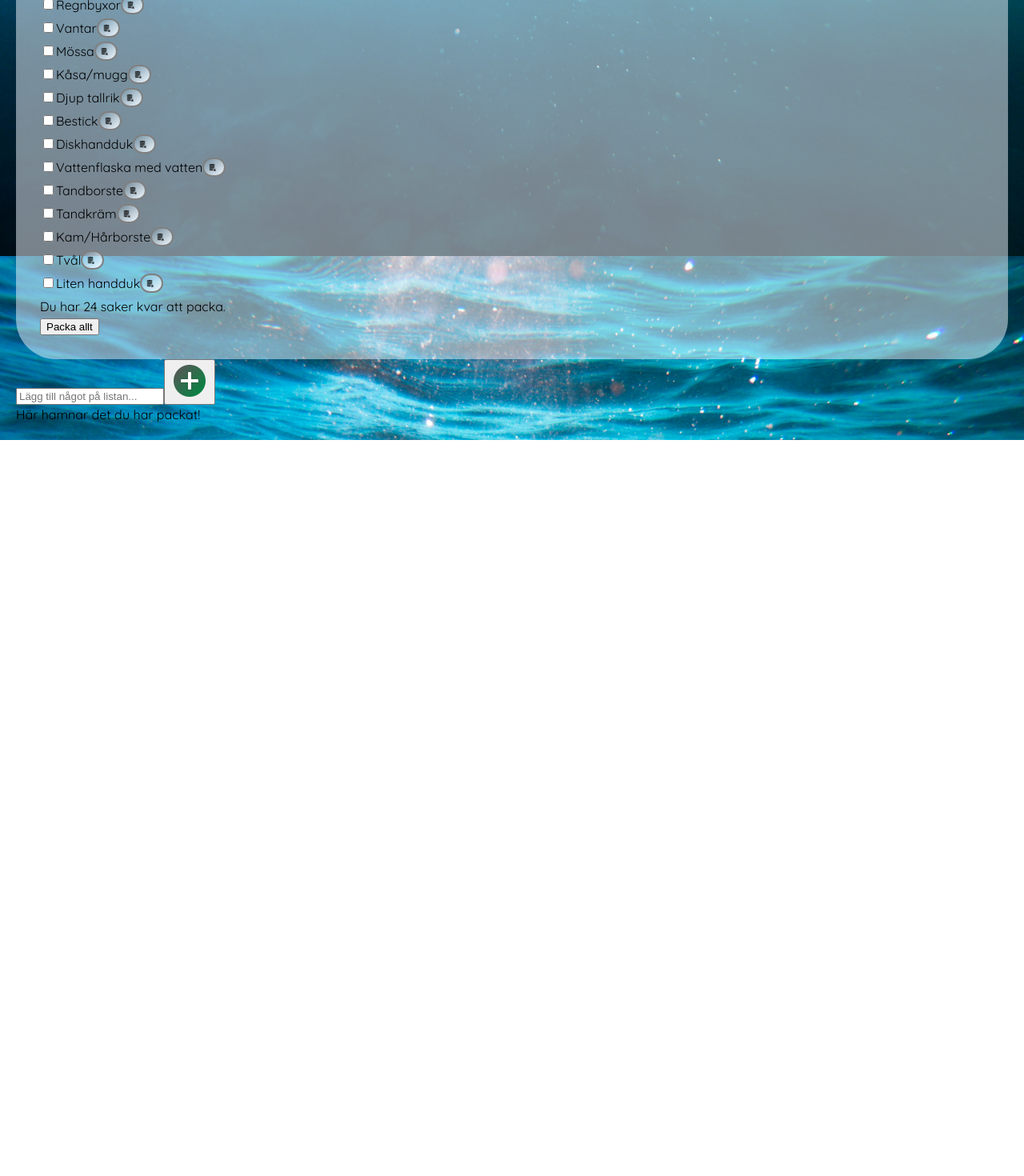
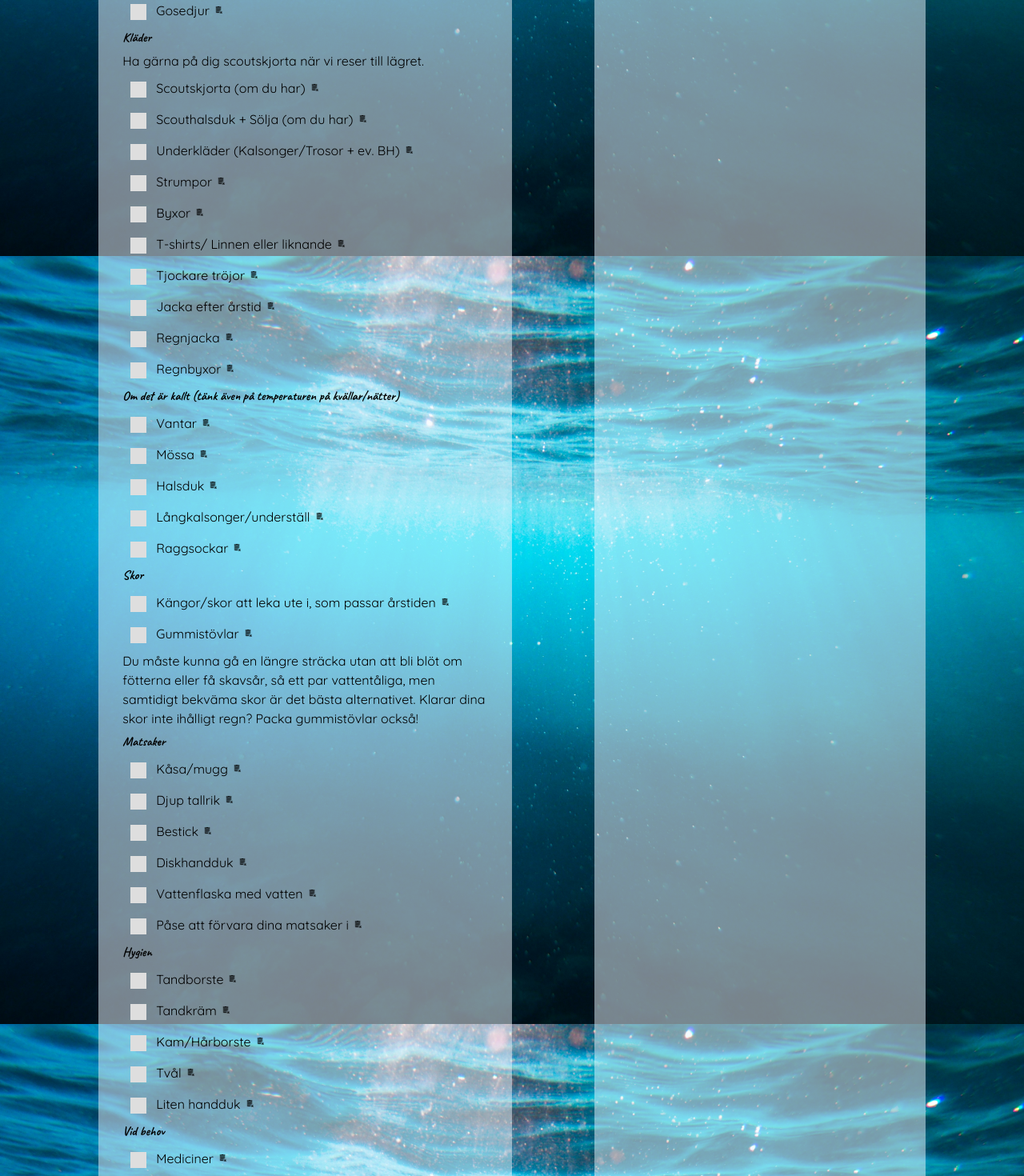
Before and after one commit to Tejpex/tallhagen, a React (Vite) app: page /packning in a window 1280 px wide. Shown: the part 640-2110 px from the top of the page at 80% size. Before the commit the page ends 1190 px from the top, so only its background shows below. Built offline with nearby package versions, Linux system fonts and the light colour scheme; a web font is replaced by a local one.

Commit message:
Completed pack-list

```diff
--- a/src/App.css
+++ b/src/App.css
@@ -20,6 +20,11 @@ h1 {
 }
 
 h2 {
+  font-family: "Caveat", cursive;
+  margin: 0;
+}
+
+h4 {
   font-family: "Caveat", cursive;
   margin: 0;
 }
@@ -62,7 +67,6 @@ mark {
   padding: 20px 0;
   display: flex;
   flex-direction: column;
-  align-items: center;
 }
 
 .info-box {
@@ -134,6 +138,7 @@ mark {
   grid-row-start: 1;
   grid-row-end: 3;
   order: 5;
+  align-self: center;
 }
 
 .rubik-scribble-regular {
--- a/src/components/Item.jsx
+++ b/src/components/Item.jsx
@@ -26,11 +26,9 @@ export const Item = ({ item }) => {
         </label>
         <p>{item.name}</p>
       </div>
-      <div className="task-end">
-        <button className="button" onClick={() => deleteItem(item.id)}>
-          <img className="delete-icon" src={deleteIcon} alt="Delete icon" />
-        </button>
-      </div>
+      <button className="delete-button" onClick={() => deleteItem(item.id)}>
+        <img className="delete-icon" src={deleteIcon} alt="Delete icon" />
+      </button>
     </div>
   )
 }
--- a/src/components/PackList.jsx
+++ b/src/components/PackList.jsx
@@ -1,3 +1,4 @@
+import { AddItem } from "../components/AddItem"
 import { Item } from "./Item"
 import { useEquipment } from "../contexts/EquipmentContext"
 //import IceCream from "/ice-cream.png"
@@ -7,7 +8,15 @@ export const PackList = () => {
 
   if (equipment.filter((item) => item.done === false).length === 0) {
     return (
-      <div className="empty-state">
+      <div className="info-box">
+        <h2>Packning</h2>
+        <p>
+          Packa alltid kläder efter årstid – man ska kunna vara ute i alla väder
+          utan att frysa eller bli blöt. Tänk också på att det är oömma kläder
+          som gäller – kläder som går att smutsa ner och är fria att leka och
+          röra sig i.
+        </p>
+        <h3>Här är en packlista som du kan följa.</h3>
         {/*<img src={IceCream} alt="Icon of ice cream" className="empty-state-pic"/>*/}
         <p>Packad och klar! Vi ses på lägret.</p>
       </div>
@@ -17,43 +26,128 @@ export const PackList = () => {
       <div className="info-box">
         <h2>Packning</h2>
         <p>
-        Packa alltid kläder efter årstid – man ska kunna vara ute i alla väder
-        utan att frysa eller bli blöt. Tänk också på att det är oömma kläder som
-        gäller – kläder som går att smutsa ner och är fria att leka och röra sig
-        i.
+          Packa alltid kläder efter årstid – man ska kunna vara ute i alla väder
+          utan att frysa eller bli blöt. Tänk också på att det är oömma kläder
+          som gäller – kläder som går att smutsa ner och är fria att leka och
+          röra sig i.
         </p>
         <h3>Här är en packlista som du kan följa.</h3>
+        <h4>Sova</h4>
         {equipment
-          .filter((item) => item.done === false)
+          .filter((item) => item.done === false && item.category === "Sova")
           .map((item) => (
             <Item key={item.id} item={item} />
           ))}
-        <div className="count-tasks">
-          <p>Du har {equipment.filter((task) => task.done === false).length} saker kvar att packa.</p>
-          <button onClick={completeAll} className="move-all">Packa allt</button>
-        </div>
+        <h4>Om du behöver</h4>
+        {equipment
+          .filter(
+            (item) => item.done === false && item.category === "Extra-sov"
+          )
+          .map((item) => (
+            <Item key={item.id} item={item} />
+          ))}
+        <h4>Kläder</h4>
+        <p>Ha gärna på dig scoutskjorta när vi reser till lägret.</p>
+        {equipment
+          .filter((item) => item.done === false && item.category === "Kläder")
+          .map((item) => (
+            <Item key={item.id} item={item} />
+          ))}
+        <h4>Om det är kallt (tänk även på temperaturen på kvällar/nätter)</h4>
+        {equipment
+          .filter(
+            (item) => item.done === false && item.category === "Extra-kläder"
+          )
+          .map((item) => (
+            <Item key={item.id} item={item} />
+          ))}
+        <h4>Skor</h4>
+        {equipment
+          .filter((item) => item.done === false && item.category === "Skor")
+          .map((item) => (
+            <Item key={item.id} item={item} />
+          ))}
+        {equipment.filter(
+          (item) => item.done === false && item.category === "Skor"
+        ).length > 0 && (
+          <p>
+            Du måste kunna gå en längre sträcka utan att bli blöt om fötterna
+            eller få skavsår, så ett par vattentåliga, men samtidigt bekväma
+            skor är det bästa alternativet. Klarar dina skor inte ihålligt regn?
+            Packa gummistövlar också!
+          </p>
+        )}
+        <h4>Matsaker</h4>
+        {equipment
+          .filter((item) => item.done === false && item.category === "Äta")
+          .map((item) => (
+            <Item key={item.id} item={item} />
+          ))}
+        <h4>Hygien</h4>
+        {equipment
+          .filter((item) => item.done === false && item.category === "Hygien")
+          .map((item) => (
+            <Item key={item.id} item={item} />
+          ))}
+        <h4>Vid behov</h4>
+        {equipment
+          .filter(
+            (item) => item.done === false && item.category === "Vid behov"
+          )
+          .map((item) => (
+            <Item key={item.id} item={item} />
+          ))}
+        <h4>Övrigt</h4>
+        {equipment
+          .filter((item) => item.done === false && item.category === "Övrigt")
+          .map((item) => (
+            <Item key={item.id} item={item} />
+          ))}
+        <h4>Om du vill</h4>
+        {equipment
+          .filter(
+            (item) => item.done === false && item.category === "Om du vill"
+          )
+          .map((item) => (
+            <Item key={item.id} item={item} />
+          ))}
+        <p>Tänk på att elektronisk utrustning är känslig för väder och vind, och att det är svårt att hitta ett eluttag i naturen. Om en scout vill ringa hem, kan de låna en telefon av oss ledare. Vårdnadshavare kan också ringa till en ledare om de vill säga något till sin scout.</p>
+        <h4>Eftersom lägret är på sommaren 🌞</h4>
+        {equipment
+          .filter(
+            (item) => item.done === false && item.category === "Sommarsaker"
+          )
+          .map((item) => (
+            <Item key={item.id} item={item} />
+          ))}
+        {equipment.filter(
+          (item) => item.done === false && item.category === "My own"
+        ).length > 0 && <h4>Mina egna saker</h4>}
+        {equipment
+          .filter((item) => item.done === false && item.category === "My own")
+          .map((item) => (
+            <Item key={item.id} item={item} />
+          ))}
+        <h4>Packa i</h4>
+        {equipment
+          .filter((item) => item.done === false && item.category === "Väskor")
+          .map((item) => (
+            <Item key={item.id} item={item} />
+          ))}
+        {equipment.filter(
+          (item) => item.done === false && item.category === "Väskor"
+        ).length > 0 && (
+          <p>
+            Oftast gör vi dagsutfärder och då måste alla ha en liten ryggsäck med
+            regnkläder, vattenflaska och matsaker i.
+          </p>
+        )}
+        <p>OBS!!! Du måste kunna bära hela din packning själv!</p>
+        <button onClick={completeAll} className="button">
+          Packa allt
+        </button>
+        <AddItem />
       </div>
     )
   }
 }
-
-
-     /*
-      Eventuellt: Halsduk Långkalsonger Och om du vill: Kudde Sovsäckslakan
-      Gosedjur Äta: Matsaker (, , ) Tvätta sig: Necessär Vid behov: Mediciner
-      Hudlotion Deodorant Trosskydd/Bindor/Tamponger Snoddar + Hårspännen
-      Skavsårsplåster Övrigt: Penna + Papper Kniv (om du har knivbevis) Och om
-      du vill: Ficklampa Kamera + Batterier Sittunderlag Lägerbålsfilt Nål och
-      tråd Om lägret är på sommaren: Shorts eller Kjol Sandaler eller liknande
-      Myggmedel Solkräm Badkläder Badhandduk Skor: Gummistövlar + Skor att leka
-      ute i, som passar årstiden eller Vandrarkängor Viktigt att tänka på med
-      skor är att man ska kunna gå en längre sträcka utan att bli blöt om
-      fötterna, så ett par vattentåliga, men samtidigt bekväma skor är det bästa
-      alternativet. Packa i: Stor ryggsäck/Bag Liten ryggsäck Oftast gör vi
-      dagsutfärder då alla måste ha en liten ryggsäck med regnkläder,
-      vattenflaska och matsaker i. Reseklädsel: Scoutskjorta, Scouthalsduk och
-      Sölja om du har det. I övrigt: kläder efter väder. Man ska alltid kunna
-      bära all sin packning själv!
-    </div>
-  );
-};*/
--- a/src/components/PackedList.jsx
+++ b/src/components/PackedList.jsx
@@ -2,33 +2,27 @@ import { Item } from "./Item"
 import { useEquipment } from "../contexts/EquipmentContext"
 
 export const PackedList = () => {
-  const { equipment } = useEquipment()
+  const { equipment, resetList } = useEquipment()
 
   if (equipment.filter((item) => item.done === true).length === 0) {
     return (
-      <div className="empty-state">
+      <div className="info-box" id="packed-empty">
         {/*<img src={Fries} alt="Icon of french fries" className="empty-state-pic"/>}*/}
         <p>Här hamnar det du har packat!</p>
       </div>
     )
   } else {
     return (
-      <div className="info-box">
+      <div className="info-box" id="packed-box">
         <h3>Packat</h3>
         {equipment
           .filter((item) => item.done === true)
           .map((item) => (
             <Item key={item.id} item={item} />
           ))}
-        <div className="count-tasks">
-          <p>
-            Du har packat{" "}
-            {equipment.filter((item) => item.done === true).length} saker.
-          </p>
-         { /*<button className="move-all" onClick={deleteAllDone}>
-            Delete all
-        </button>*/}
-        </div>
+        <button className="button" onClick={resetList}>
+          Börja om
+        </button>
       </div>
     )
   }
--- a/src/contexts/EquipmentContext.jsx
+++ b/src/contexts/EquipmentContext.jsx
@@ -2,8 +2,8 @@ import { createContext, useContext, useState } from "react"
 
 const EquipmentContext = createContext()
 
-export const EquipmentProvider = ({ children }) => {
-  const [equipment, setEquipment] = useState([
+const list = [
+  //Sova 1-9
   {
     id: 1,
     name: "Sovsäck",
@@ -22,134 +22,345 @@ export const EquipmentProvider = ({ children }) => {
     done: false,
     category: "Sova",
   },
+  //Extra-sov (1-10)
   {
     id: 4,
+    name: "Kudde",
+    done: false,
+    category: "Extra-sov",
+  },
+  {
+    id: 5,
+    name: "Sovsäckslakan",
+    done: false,
+    category: "Extra-sov",
+  },
+  {
+    id: 6,
+    name: "Gosedjur",
+    done: false,
+    category: "Extra-sov",
+  },
+  //Kläder 10-30
+  {
+    id: 10,
+    name: "Scoutskjorta (om du har)",
+    done: false,
+    category: "Kläder",
+  },
+  {
+    id: 11,
+    name: "Scouthalsduk + Sölja (om du har)",
+    done: false,
+    category: "Kläder",
+  },
+  {
+    id: 12,
     name: "Underkläder (Kalsonger/Trosor + ev. BH)",
     done: false,
     category: "Kläder",
   },
   {
-      id: 5,
+    id: 13,
     name: "Strumpor",
     done: false,
     category: "Kläder",
   },
   {
-      id: 6,
-      name: "Raggsockar",
-      done: false,
-      category: "Kläder",
-    },
-    {
-      id: 7,
+    id: 14,
     name: "Byxor",
     done: false,
     category: "Kläder",
   },
   {
-      id: 8,
+    id: 15,
     name: "T-shirts/ Linnen eller liknande",
     done: false,
     category: "Kläder",
   },
   {
-      id: 9,
+    id: 16,
     name: "Tjockare tröjor",
     done: false,
     category: "Kläder",
   },
   {
-      id: 10,
+    id: 17,
     name: "Jacka efter årstid",
     done: false,
     category: "Kläder",
   },
   {
-      id: 11,
+    id: 18,
     name: "Regnjacka",
     done: false,
     category: "Kläder",
   },
   {
-      id: 12,
+    id: 19,
     name: "Regnbyxor",
     done: false,
     category: "Kläder",
   },
+  //Extra-kläder (10-29)
   {
-      id: 13,
+    id: 20,
     name: "Vantar",
     done: false,
-      category: "Kläder",
+    category: "Extra-kläder",
   },
   {
-      id: 14,
+    id: 21,
     name: "Mössa",
     done: false,
-      category: "Kläder",
+    category: "Extra-kläder",
   },
   {
-      id: 15,
+    id: 22,
+    name: "Halsduk",
+    done: false,
+    category: "Extra-kläder",
+  },
+  {
+    id: 23,
+    name: "Långkalsonger/underställ",
+    done: false,
+    category: "Extra-kläder",
+  },
+  {
+    id: 24,
+    name: "Raggsockar",
+    done: false,
+    category: "Extra-kläder",
+  },
+  //Äta 30-39
+  {
+    id: 30,
     name: "Kåsa/mugg",
     done: false,
     category: "Äta",
   },
   {
-      id: 16,
+    id: 31,
     name: "Djup tallrik",
     done: false,
     category: "Äta",
   },
   {
-      id: 17,
+    id: 32,
     name: "Bestick",
     done: false,
     category: "Äta",
   },
   {
-      id: 18,
+    id: 33,
     name: "Diskhandduk",
     done: false,
     category: "Äta",
   },
   {
-      id: 19,
+    id: 34,
     name: "Vattenflaska med vatten",
     done: false,
     category: "Äta",
   },
   {
-      id: 20,
+    id: 35,
+    name: "Påse att förvara dina matsaker i",
+    done: false,
+    category: "Äta",
+  },
+  //Hygien 40-59
+  {
+    id: 40,
     name: "Tandborste",
     done: false,
     category: "Hygien",
   },
   {
-      id: 21,
+    id: 41,
     name: "Tandkräm",
     done: false,
     category: "Hygien",
   },
   {
-      id: 22,
+    id: 42,
     name: "Kam/Hårborste",
     done: false,
     category: "Hygien",
   },
   {
-      id: 23,
+    id: 43,
     name: "Tvål",
     done: false,
     category: "Hygien",
   },
   {
-      id: 24,
+    id: 44,
     name: "Liten handduk",
     done: false,
     category: "Hygien",
   },
-  ])
-  const [nextId, setNextId] = useState(25)
+  {
+    id: 45,
+    name: "Mediciner",
+    done: false,
+    category: "Vid behov",
+  },
+  {
+    id: 46,
+    name: "Deodorant",
+    done: false,
+    category: "Vid behov",
+  },
+  {
+    id: 47,
+    name: "Hudlotion",
+    done: false,
+    category: "Vid behov",
+  },
+  {
+    id: 48,
+    name: "Trosskydd/Mensskydd",
+    done: false,
+    category: "Vid behov",
+  },
+  {
+    id: 49,
+    name: "Hårsnoddar/-spännen",
+    done: false,
+    category: "Vid behov",
+  },
+  {
+    id: 50,
+    name: "Skavsårsplåster",
+    done: false,
+    category: "Vid behov",
+  },
+  //Övrigt 60-69
+  {
+    id: 60,
+    name: "Penna + Papper",
+    done: false,
+    category: "Övrigt",
+  },
+  {
+    id: 61,
+    name: "Kniv (om du har knivbevis)",
+    done: false,
+    category: "Övrigt",
+  },
+  //Om du vill 70-79
+  {
+    id: 70,
+    name: "Ficklampa",
+    done: false,
+    category: "Om du vill",
+  },
+  {
+    id: 71,
+    name: "Kamera",
+    done: false,
+    category: "Om du vill",
+  },
+  {
+    id: 72,
+    name: "Sittunderlag",
+    done: false,
+    category: "Om du vill",
+  },
+  {
+    id: 73,
+    name: "Arbetshandskar",
+    done: false,
+    category: "Om du vill",
+  },
+  {
+    id: 74,
+    name: "Lägerbålsfilt",
+    done: false,
+    category: "Om du vill",
+  },
+  {
+    id: 75,
+    name: "Godis",
+    done: false,
+    category: "Om du vill",
+  },
+  //Sommarsaker 80-89
+  {
+    id: 80,
+    name: "Shorts eller Kjol",
+    done: false,
+    category: "Sommarsaker",
+  },
+  {
+    id: 81,
+    name: "Sandaler eller liknande",
+    done: false,
+    category: "Sommarsaker",
+  },
+  {
+    id: 82,
+    name: "Solhatt/keps",
+    done: false,
+    category: "Sommarsaker",
+  },
+  {
+    id: 83,
+    name: "Myggmedel",
+    done: false,
+    category: "Sommarsaker",
+  },
+  {
+    id: 84,
+    name: "Solkräm",
+    done: false,
+    category: "Sommarsaker",
+  },
+  {
+    id: 85,
+    name: "Badkläder",
+    done: false,
+    category: "Sommarsaker",
+  },
+  {
+    id: 86,
+    name: "Badhandduk",
+    done: false,
+    category: "Sommarsaker",
+  },
+  //Skor 90-99
+  {
+    id: 90,
+    name: "Kängor/skor att leka ute i, som passar årstiden",
+    done: false,
+    category: "Skor",
+  },
+  {
+    id: 91,
+    name: "Gummistövlar",
+    done: false,
+    category: "Skor",
+  },
+  //Väskor 100-109 Packa i: Stor ryggsäck/Bag
+  {
+    id: 100,
+    name: "Stor ryggsäck/Bag",
+    done: false,
+    category: "Väskor",
+  },
+  {
+    id: 101,
+    name: "Liten ryggsäck",
+    done: false,
+    category: "Väskor",
+  },
+];
+
+export const EquipmentProvider = ({ children }) => {
+  const [equipment, setEquipment] = useState(list)
+  const [nextId, setNextId] = useState(110)
 
   const addItem = (newItem) => {
     setEquipment((prevEquipment) => [...prevEquipment, newItem])
@@ -177,14 +388,13 @@ export const EquipmentProvider = ({ children }) => {
     )
   }
 
-  /*const resetList = () => {
-    const newList = tasks.filter((task) => task.done === false)
-    setTasks(newList)
-  }*/
+  const resetList = () => {
+    setEquipment(list)
+  }
 
   return (
     <EquipmentContext.Provider
-      value={{ equipment, nextId, addItem, deleteItem, toggleChecked, completeAll }}
+      value={{ equipment, nextId, addItem, deleteItem, toggleChecked, completeAll, resetList }}
     >
       {children}
     </EquipmentContext.Provider>
--- a/src/pages/Equipment.css
+++ b/src/pages/Equipment.css
@@ -1,12 +1,127 @@
+#packed-box, #packed-empty {
+  margin-top: 20px;
+  grid-column-start: 8;
+  grid-column-end: 12;
+}
+
 .item-box {
     display: flex;
+    align-items: center;
 }
 
+/*Div with just checkbox and name of task*/
 .item {
-    display: flex;
+  display: flex;
+  align-items: center;
+  gap: 10px;
+}
+
+.item p {
+  word-wrap: break-word;
+}
+
+/*Making sure only delete-icon is visible on delete-button*/
+.delete-button {
+  background-color: rgba(0, 0, 0, 0);
+  border: none;
+  cursor: pointer;
 }
 
 .delete-icon {
     height: 10px;
-    width: 10px;
 }
+
+.item-form {
+    margin: 20px 0;
+    display: flex;
+    flex-direction: column;
+    align-items: flex-start;
+}
+
+.form {
+    display: flex;
+    flex-direction: row;
+}
+
+.input-field {
+  height: 40px;
+  padding: 10px 10px 10px 16px;
+  resize: none;
+  border: none;
+  border-radius: 4px;
+  margin-bottom: 8px;
+  font-size: 16px;
+}
+
+.submit-button {
+    background-color: rgba(0, 0, 0, 0);
+    border: none;
+    cursor: pointer;
+  }
+
+  .add-icon {
+    height: 40px;
+  }
+
+  /* STYLING FOR COSTUM CHECKBOXES*/
+/* Hide the browser's default checkbox */
+.checkbox {
+  opacity: 0;
+  z-index: 2;
+  cursor: pointer;
+  height: 25px;
+  width: 25px;
+}
+
+/* Styling for custom checkbox */
+.checkbox-field {
+  position: relative;
+}
+
+/* Create a box*/
+.checkmark {
+  position: absolute;
+  right: 2px;
+  bottom: 5px;
+  height: 20px;
+  width: 20px;
+  background-color: #dedede;
+}
+
+/*On hover*/
+.checkmark:hover {
+  background-color: #c6f1f5;
+  cursor: pointer;
+}
+
+/* When the checkbox is checked*/
+.checkbox:checked ~ .checkmark {
+  background-color: #9cbcdf;
+  transition: 0.2s ease;
+}
+
+/* Create a checkmark that is visible when checkbox is checked*/
+.checkmark:after {
+  content: "";
+  position: absolute;
+  display: none;
+  transition: 0.2s ease;
+}
+
+.checkbox:checked ~ .checkmark:after {
+  display: block;
+}
+
+.checkbox-field .checkmark:after {
+  left: 5px;
+  bottom: 5px;
+  width: 10px;
+  height: 16px;
+  border: solid #2c3e6f;
+  border-width: 0 3px 3px 0;
+  transform: rotate(45deg);
+}
+
+.checked {
+  text-decoration: line-through;
+}
--- a/src/pages/Equipment.jsx
+++ b/src/pages/Equipment.jsx
@@ -1,7 +1,6 @@
 import { NavBar } from "../components/NavBar"
 import { PackList } from "../components/PackList"
 import { PackedList } from "../components/PackedList"
-import { AddItem } from "../components/AddItem"
 import { EquipmentProvider } from "../contexts/EquipmentContext"
 import "./Equipment.css"
 
@@ -10,9 +9,10 @@ export const Equipment = () => {
     <div>
       <EquipmentProvider>
         <NavBar />
-        <PackList />
-        <AddItem />
-        <PackedList />
+        <div className="main-view">
+          <PackList />
+          <PackedList />
+        </div>
       </EquipmentProvider>
     </div>
   )
```
Lines whose indentation alone changed are shown as unchanged.
